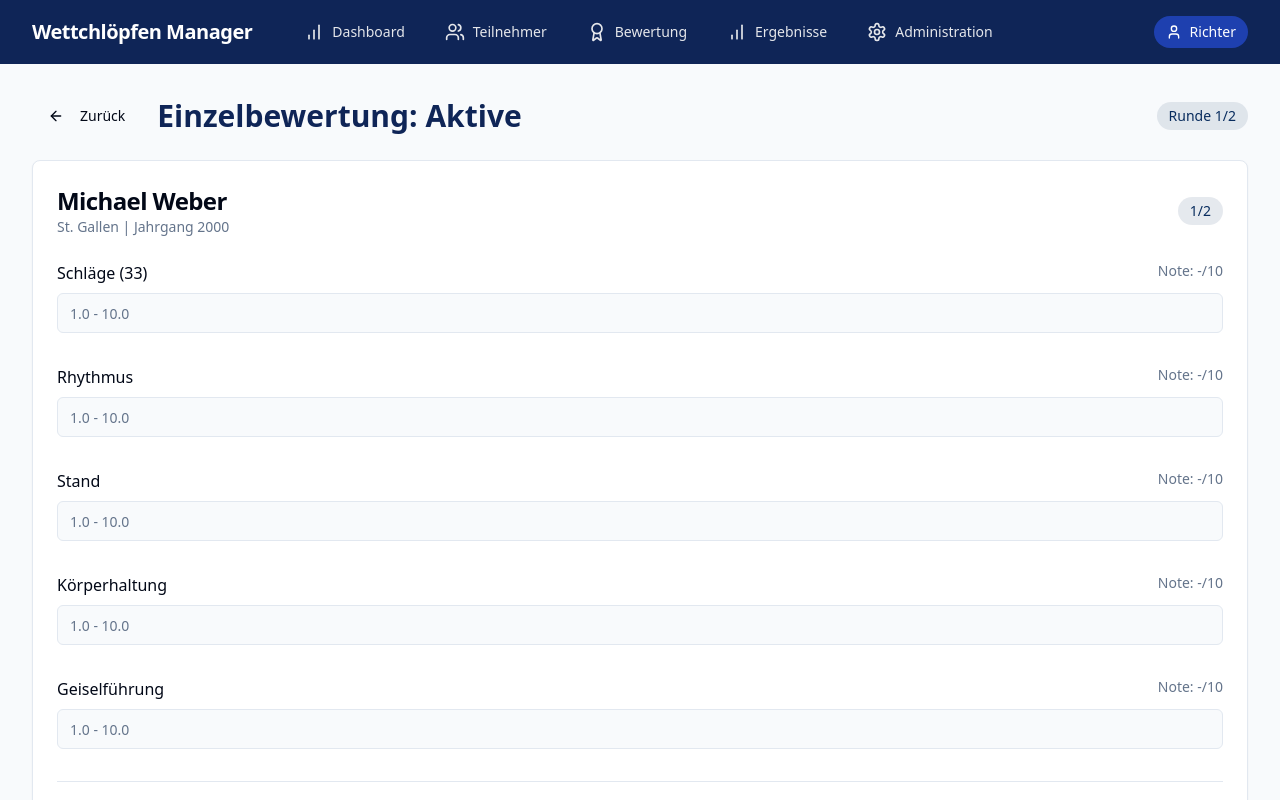
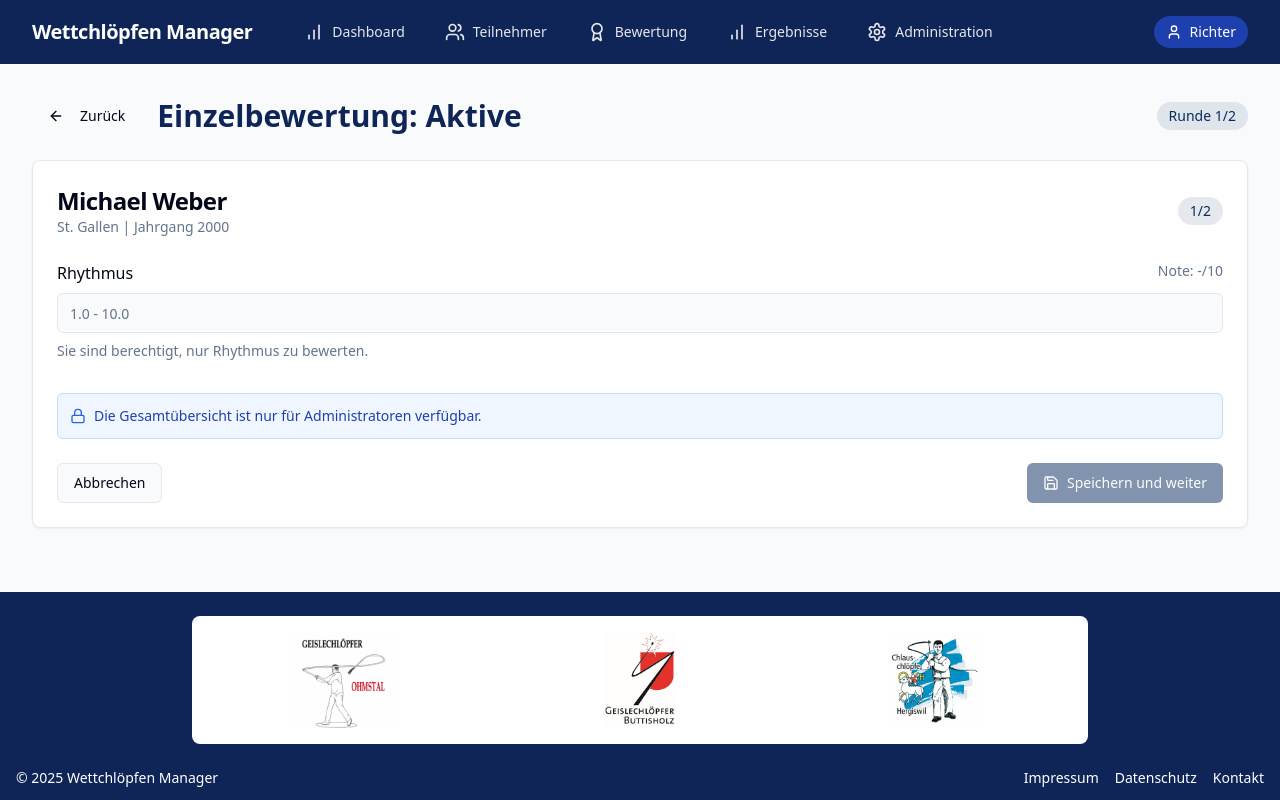
Before and after one commit to TAAVOER4/chlopfen-manager, a React (Vite) app: page /judging/individual/active in a window 1280 px wide. Shown: the top 800 px of the page. Built offline with nearby package versions, Linux system fonts and the light colour scheme.

Commit message:
Refactor: Show only assigned criteria for judges
Show only the assigned criteria for judges and hide the total score.

```diff
--- a/src/pages/Judging/IndividualJudging.tsx
+++ b/src/pages/Judging/IndividualJudging.tsx
@@ -1,7 +1,7 @@
 
 import React, { useState } from 'react';
 import { useParams, useNavigate } from 'react-router-dom';
-import { ArrowLeft, Save } from 'lucide-react';
+import { ArrowLeft, Save, Lock } from 'lucide-react';
 import { Button } from '@/components/ui/button';
 import {
   Card,
@@ -17,6 +17,25 @@ import { useToast } from '@/hooks/use-toast';
 import { mockParticipants } from '../../data/mockData';
 import { getCategoryDisplay, getCategoryRequiredStrikes } from '../../utils/categoryUtils';
 import { Category } from '../../types';
+
+// Types for the criteria
+type CriterionKey = 'whipStrikes' | 'rhythm' | 'stance' | 'posture' | 'whipControl';
+
+// Mock function to get the assigned criterion for the current judge
+// In a real application, this would come from authentication and database
+const getJudgeAssignedCriterion = (): CriterionKey => {
+  // For demo purposes, we'll return a fixed value
+  // In a real app, this would be based on the logged-in judge's ID
+  return 'rhythm';
+};
+
+// Mock function to check if the current user is an admin
+// In a real application, this would come from authentication
+const isAdminUser = (): boolean => {
+  // For demo purposes, return false
+  // In a real app, this would be based on the logged-in user's role
+  return false;
+};
 
 const IndividualJudging = () => {
   const { category = '' } = useParams<{ category: Category }>();
@@ -36,6 +55,10 @@ const IndividualJudging = () => {
     posture: 0,
     whipControl: 0,
   });
+
+  // Get the criterion assigned to this judge
+  const assignedCriterion = getJudgeAssignedCriterion();
+  const isAdmin = isAdminUser();
 
   const currentParticipant = categoryParticipants[currentIndex];
   const requiredStrikes = getCategoryRequiredStrikes(category as Category);
@@ -61,13 +84,14 @@ const IndividualJudging = () => {
     });
 
     // Reset scores for the next participant or round
-    setScores({
+    const resetScores = {
       whipStrikes: 0,
       rhythm: 0,
       stance: 0,
       posture: 0,
       whipControl: 0,
-    });
+    };
+    setScores(resetScores);
 
     // Move to the next participant or round
     if (currentIndex < categoryParticipants.length - 1) {
@@ -89,12 +113,18 @@ const IndividualJudging = () => {
     }
   };
 
+  // For regular judges, they only need their assigned criterion to be scored
   const isFormValid = () => {
+    if (isAdmin) {
       return scores.whipStrikes > 0 &&
              scores.rhythm > 0 &&
              scores.stance > 0 &&
              scores.posture > 0 &&
              scores.whipControl > 0;
+    }
+
+    // For regular judges, only check their assigned criterion
+    return scores[assignedCriterion] > 0;
   };
 
   if (!currentParticipant) {
@@ -109,7 +139,25 @@ const IndividualJudging = () => {
     );
   }
 
-  const renderScoreInput = (field: string, label: string) => {
+  // Helper function to get criterion display name
+  const getCriterionDisplayName = (key: CriterionKey): string => {
+    switch (key) {
+      case 'whipStrikes':
+        return `Schläge (${requiredStrikes})`;
+      case 'rhythm':
+        return 'Rhythmus';
+      case 'stance':
+        return 'Stand';
+      case 'posture':
+        return 'Körperhaltung';
+      case 'whipControl':
+        return 'Geiselführung';
+      default:
+        return key;
+    }
+  };
+
+  const renderScoreInput = (field: CriterionKey, label: string) => {
     return (
       <div className="space-y-2">
         <div className="flex justify-between">
@@ -169,6 +217,9 @@ const IndividualJudging = () => {
 
         <CardContent>
           <div className="space-y-8">
+            {isAdmin ? (
+              // Admin sees all criteria
+              <>
                 {/* Whip Strikes */}
                 {renderScoreInput('whipStrikes', `Schläge (${requiredStrikes})`)}
 
@@ -183,9 +234,23 @@ const IndividualJudging = () => {
 
                 {/* Whip Control */}
                 {renderScoreInput('whipControl', 'Geiselführung')}
+              </>
+            ) : (
+              // Regular judge only sees their assigned criterion
+              <div className="space-y-2">
+                {renderScoreInput(
+                  assignedCriterion,
+                  getCriterionDisplayName(assignedCriterion)
+                )}
+                <p className="text-sm text-muted-foreground mt-4">
+                  Sie sind berechtigt, nur {getCriterionDisplayName(assignedCriterion)} zu bewerten.
+                </p>
+              </div>
+            )}
 
-            <Separator />
+            {isAdmin && <Separator />}
 
+            {isAdmin && (
               <div className="flex justify-between items-center">
                 <div>
                   <h3 className="font-medium">Gesamtpunkte</h3>
@@ -195,6 +260,16 @@ const IndividualJudging = () => {
                   {Object.values(scores).reduce((sum, score) => sum + score, 0).toFixed(1)}
                 </div>
               </div>
+            )}
+
+            {!isAdmin && (
+              <div className="flex items-center mt-4 p-3 bg-blue-50 border border-blue-200 rounded-md">
+                <Lock className="h-4 w-4 text-blue-600 mr-2" />
+                <p className="text-sm text-blue-800">
+                  Die Gesamtübersicht ist nur für Administratoren verfügbar.
+                </p>
+              </div>
+            )}
           </div>
         </CardContent>
 
```
Lines whose indentation alone changed are shown as unchanged.
